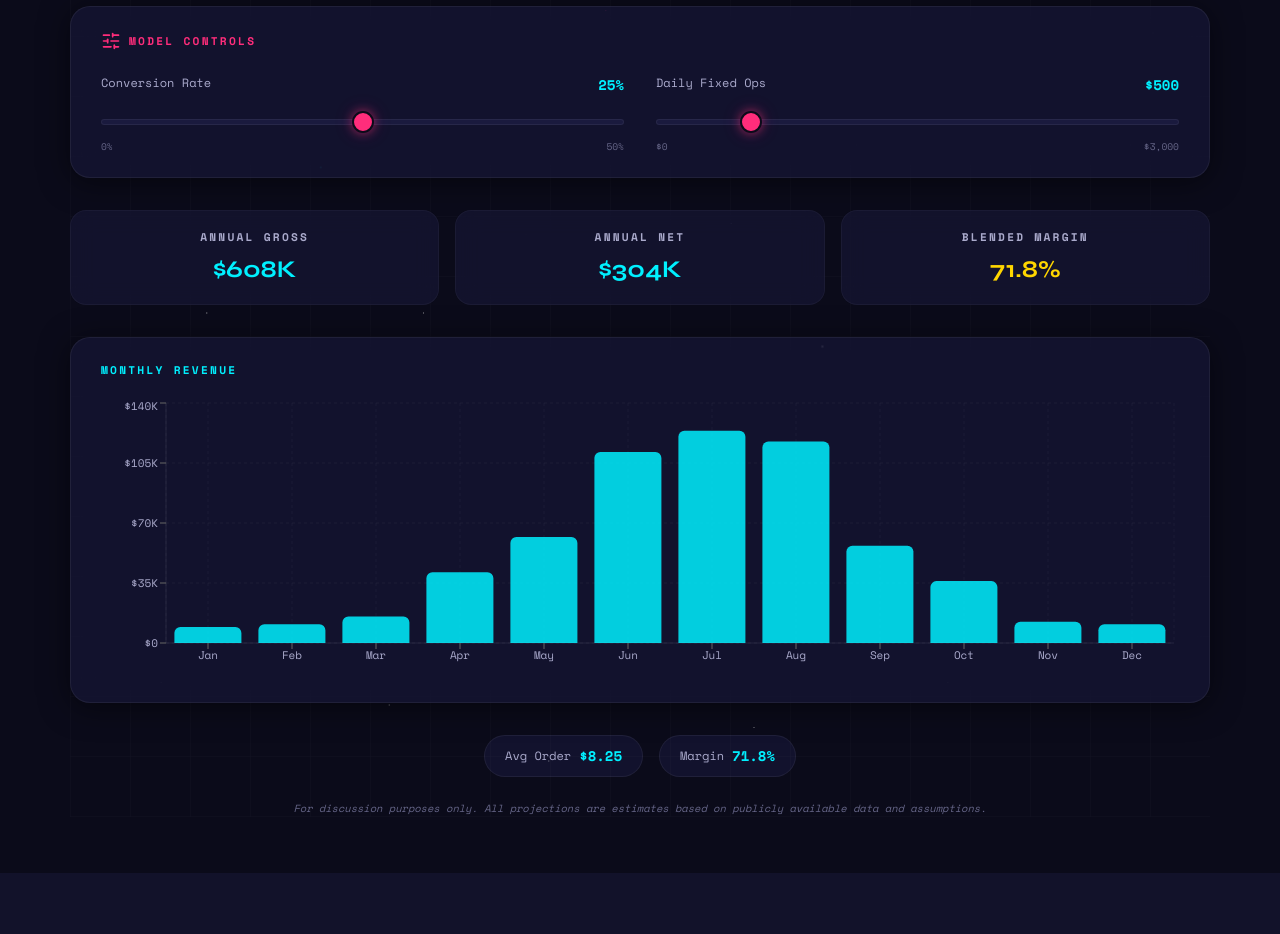
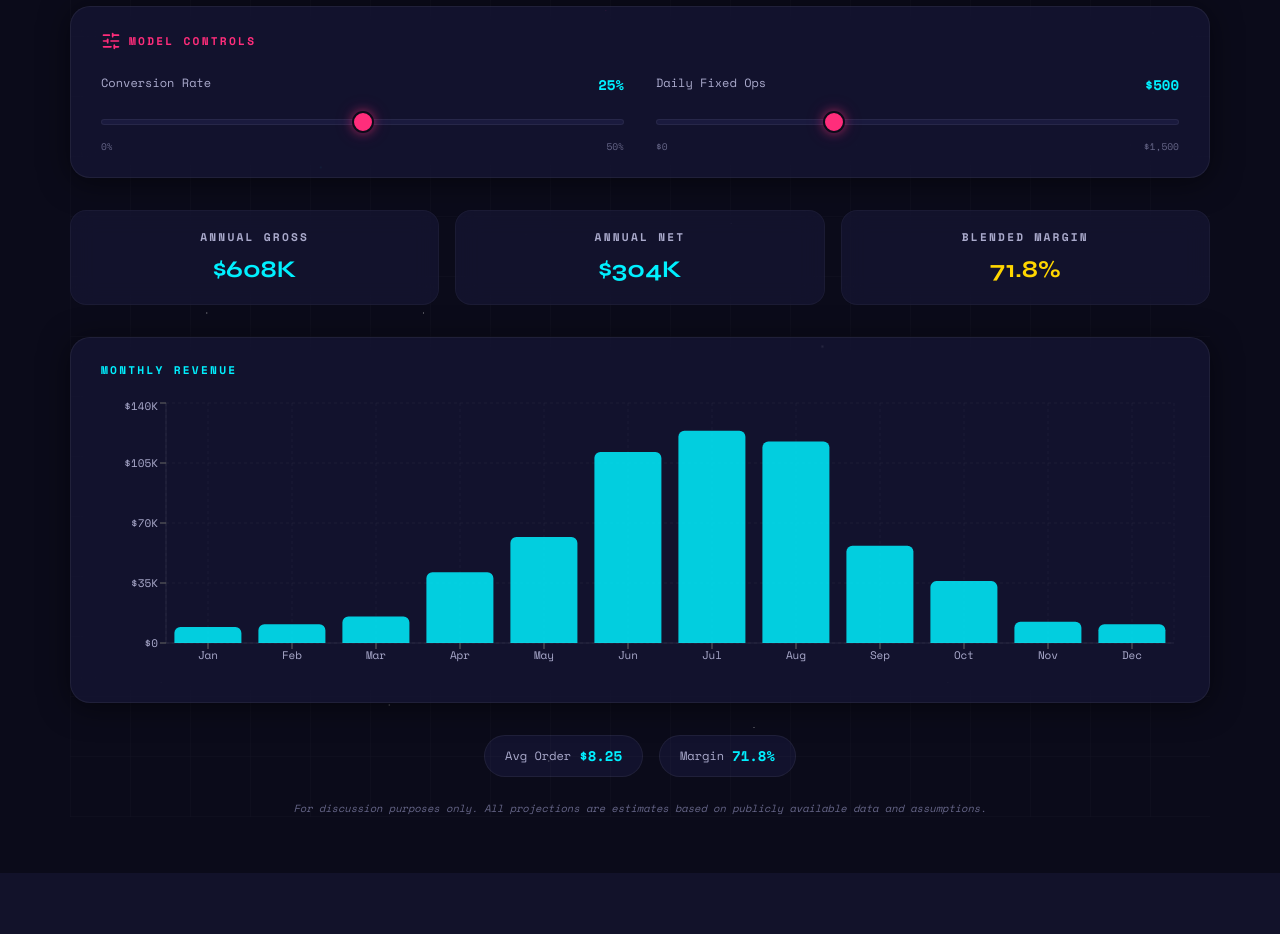
Before and after one commit to NSL-NAD/blue-hut, a Next.js app: page / in a window 1280 px wide. Shown: the part 5400-6334 px from the top of the page. Built offline with nearby package versions, Linux system fonts and the light colour scheme.

Commit message:
feat(revenue): daily fixed ops max $3000→$1500

```diff
--- a/components/sections/RevenueModel.tsx
+++ b/components/sections/RevenueModel.tsx
@@ -164,7 +164,7 @@ export default function RevenueModel() {
             <input
               type="range"
               min={0}
-              max={3000}
+              max={1500}
               step={100}
               value={opsCost}
               onChange={(e) => setOpsCost(Number(e.target.value))}
@@ -172,7 +172,7 @@ export default function RevenueModel() {
             />
             <div className="flex justify-between mt-2">
               <span className="font-mono text-[0.6rem]" style={{ color: 'var(--text-dim)' }}>$0</span>
-              <span className="font-mono text-[0.6rem]" style={{ color: 'var(--text-dim)' }}>$3,000</span>
+              <span className="font-mono text-[0.6rem]" style={{ color: 'var(--text-dim)' }}>$1,500</span>
             </div>
           </div>
         </div>
```
